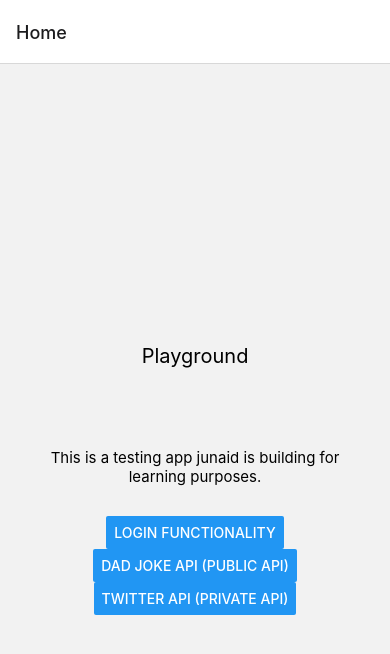
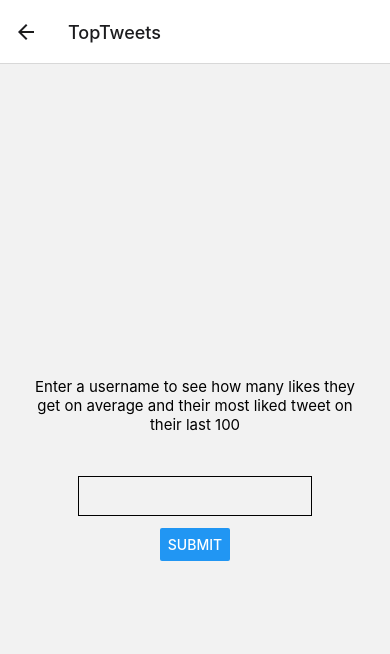
Before and after one commit to junaiderade/rn_app_1_shell, a React Native app in the folder rn_app_1/: screen /TopTweets in a window 390 px wide. Shown: the top 654 px of the page. Built offline with nearby package versions, Linux system fonts and the light colour scheme.

Commit message:
built initial twitter features

```diff
--- a/rn_app_1/App.js
+++ b/rn_app_1/App.js
@@ -7,7 +7,8 @@ import { createNativeStackNavigator } from '@react-navigation/native-stack';
 import MyStyles from './MyStyles';
 import DadJoke from './Components/DadJoke';
 import Login from './Components/Login';
-import TwitLookup from './Components/TwitLookup';
+import TweetByID from './Components/TweetByID';
+import TopTweets from './Components/TopTweets';
 
 function HomeScreen({navigation}) {
   return (
@@ -19,12 +20,16 @@ function HomeScreen({navigation}) {
     onPress={() => navigation.navigate('Login')}
     />
     <Button
-    title="Dad Joke API (Public API)"
+    title="Get Random Dad Joke (Public API)"
     onPress={() => navigation.navigate('DadJoke')}
     />
     <Button
-    title="Twitter API (Private API)"
-    onPress={() => navigation.navigate('TwitLookup')}
+    title="Get Tweet by ID (Private API)"
+    onPress={() => navigation.navigate('TweetByID')}
+    />
+    <Button
+    title="Get Top 10 Tweets by Username (Private API)"
+    onPress={() => navigation.navigate('TopTweets')}
     />
     </View>
   );
@@ -39,7 +44,8 @@ export default function App() {
         <Stack.Screen name="Home" component={HomeScreen}/>
         <Stack.Screen name="Login" component={Login}/>
         <Stack.Screen name="DadJoke" component={DadJoke}/>
-        <Stack.Screen name='TwitLookup' component={TwitLookup}/>
+        <Stack.Screen name='TweetByID' component={TweetByID}/>
+        <Stack.Screen name="TopTweets" component={TopTweets}/>
       </Stack.Navigator>
     </NavigationContainer>
   );
--- /dev/null
+++ b/rn_app_1/Components/TopTweets.js
@@ -0,0 +1,60 @@
+import React from 'react';
+import MyStyles from '../MyStyles'
+import {Text, View, TextInput, Button, Alert } from 'react-native';
+
+//change this to figure out who likes your tweets most consistently
+const TopTweets = (props) => {
+
+    const [username,setusername] = React.useState("");
+    const userid = "";
+
+    var myHeaders = new Headers();
+    myHeaders.append("Authorization", "Bearer ");
+    myHeaders.append("Cookie", "guest_id=v1%3A165885193732030660");
+
+    var requestOptions = {
+    method: 'GET',
+    headers: myHeaders,
+    redirect: 'follow'
+    };
+
+    const getUserIdFromUsername = () => {
+        fetch("https://api.twitter.com/2/users/by?usernames="+username, requestOptions)
+        .then(response => response.json())
+        .then(result => {
+            console.log(result.data[0].id);
+            getTweetsFromUsername(result.data[0].id)
+        }
+            )
+        .catch(error => console.log('error', error));
+    }
+
+    const getTweetsFromUsername = (id) => {
+        fetch("https://api.twitter.com/2/users/"+id+"/tweets", requestOptions)
+        .then(response => response.json())
+        .then(result => {
+            console.log(result);
+        }
+            )
+        .catch(error => console.log('error', error));
+    }
+
+    return(
+        <View style = {MyStyles.center}>
+            <Text style={MyStyles.secondary_text}>Enter a username to see how many likes they get on average and their most liked tweet on their last 100</Text>
+            <TextInput
+            style={MyStyles.textinput}
+            onChangeText={setusername}
+            ></TextInput>
+            <Button
+            onPress={getUserIdFromUsername}
+            title="Submit"
+            />
+
+        </View>
+    )
+
+
+}
+
+export default TopTweets
--- /dev/null
+++ b/rn_app_1/Components/TweetByID.js
@@ -0,0 +1,48 @@
+import React from 'react';
+import MyStyles from '../MyStyles'
+import {Text, View, TextInput, Button, Alert } from 'react-native';
+
+const TweetByID = (props) => {
+    const [tweetID,setTweetID] = React.useState("");
+    const [tweet,setTweet] = React.useState("");
+
+    //YOU GOT THIS ALL FROM POSTMAN! details in how to
+    var myHeaders = new Headers();
+    myHeaders.append("Authorization", "Bearer ");
+    myHeaders.append("Cookie", "guest_id=v1%3A165885193732030660");
+
+    var requestOptions = {
+    method: 'GET',
+    headers: myHeaders,
+    redirect: 'follow'
+    };
+
+    const getTweet = async() => {
+        fetch("https://api.twitter.com/2/tweets/" + tweetID, requestOptions)
+        .then(response => response.json())
+        .then(result => {
+            console.log(result.data.text);
+            setTweet(result.data.text)
+        }
+            )
+        .catch(error => console.log('error', error));
+      }
+
+    return (
+        <View style={MyStyles.center}>
+            <Text style={MyStyles.text}>Enter tweet id below to find a tweet by id!</Text>
+            <TextInput style={MyStyles.textinput} onChangeText={setTweetID}>
+
+            </TextInput>
+            <Text style={MyStyles.secondary_text}>Note: Account must be public</Text>
+            <Button
+            onPress={getTweet}
+            title = "Show Tweet"
+            />
+            <Text>{tweet}</Text>
+        </View>
+    )
+
+}
+
+export default TweetByID;
--- a/rn_app_1/Components/TwitLookup.js
+++ /dev/null
@@ -1,20 +0,0 @@
-import React from 'react';
-import MyStyles from '../MyStyles'
-import {Text, View, TextInput, Button, Alert } from 'react-native';
-
-const TwitLookup = (props) => {
-    const [twitterUname,twitterUnameLookup] = React.useState("");
-
-    return (
-        <View style={MyStyles.center}>
-            <Text style={MyStyles.text}>Enter Twitter username below to lookup their 5 most popular tweets!</Text>
-            <Text style={MyStyles.secondary_text}>Note: Account must be public</Text>
-
-            <TextInput style={MyStyles.textinput}></TextInput>
-
-        </View>
-    )
-
-}
-
-export default TwitLookup;
```
Also changed, not shown: 1 other file (tests, documents, lock files or other folders).
